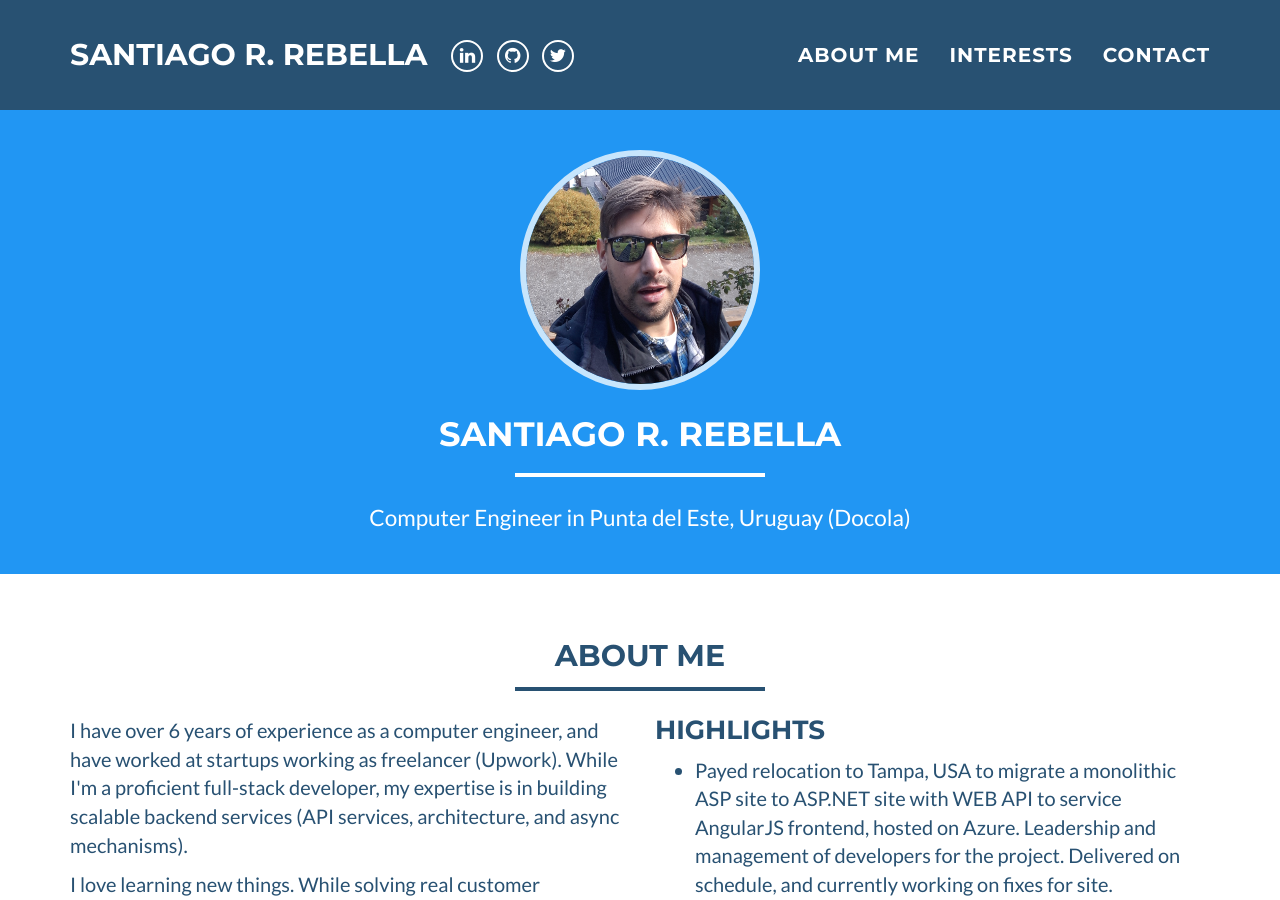
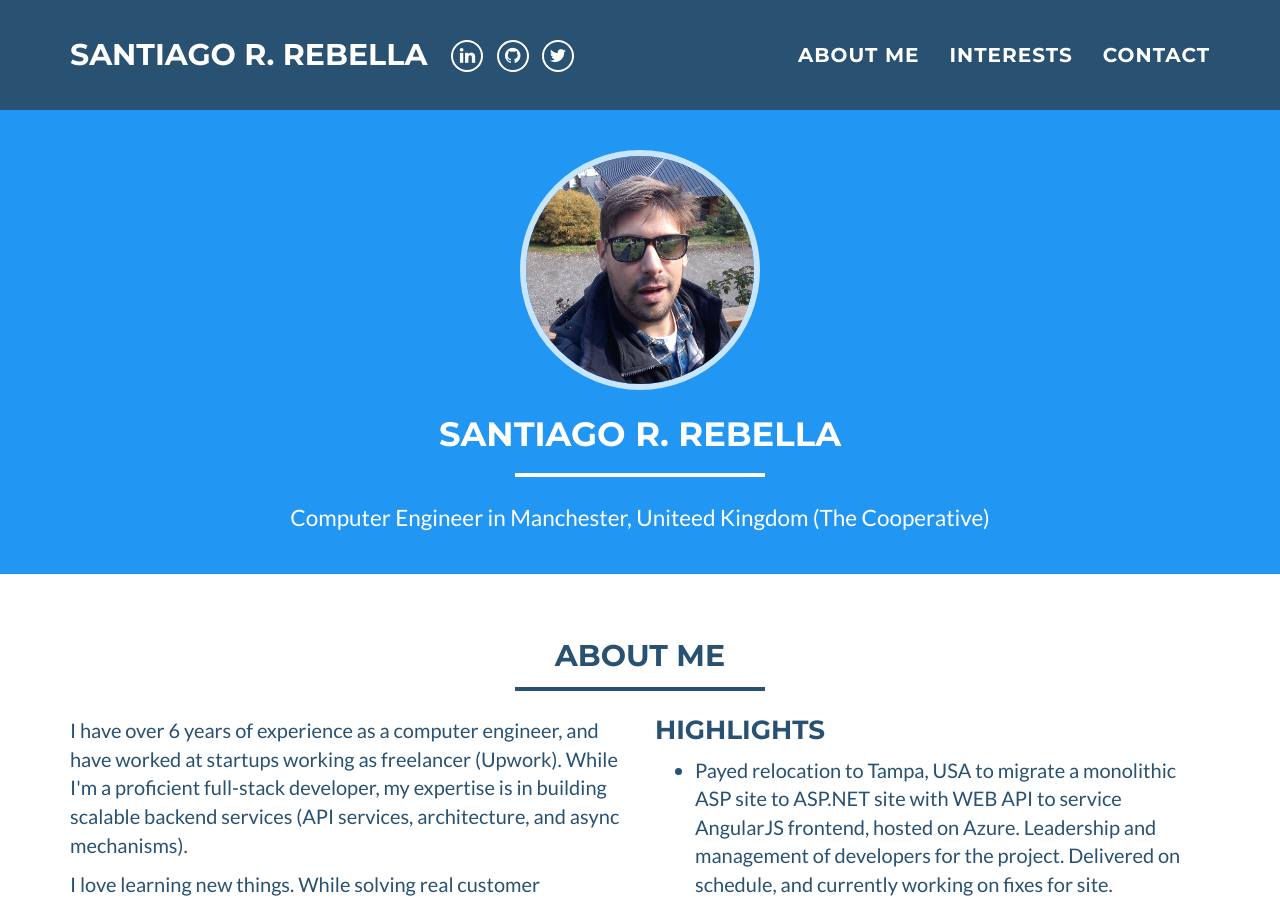
Before and after one commit to srebella/portfolio, a Jekyll site: the page built from index.html, in a window 1280 px wide and 900 px high. Built offline with Jekyll 4.4.1, drawn with Linux system fonts in a browser that asks for light colours.

Commit message:
Update _config.yml

```diff
--- a/_config.yml
+++ b/_config.yml
@@ -3,7 +3,7 @@ name: Santiago R. Rebella
 email: santi.rebella87@gmail.com
 #canonical_url: https://edwinexemplar.com
 keywords: "Software Engineer, C#, AngularJS, ASP.NET, ASP.NET Core Machine Learning, Deep Learning, Startups, Agile, Pair Programming"
-skills: "Computer Engineer in Punta del Este, Uruguay (Docola)"
+skills: "Computer Engineer in Manchester, Uniteed Kingdom (The Cooperative)"
 baseurl:
 
 # Social networks usernames (many more available: google-plus, flickr, dribbble, pinterest, instagram, tumblr, linkedin, etc.)
```
